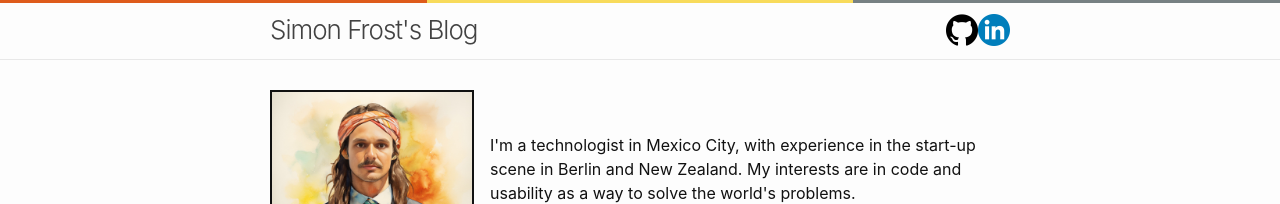
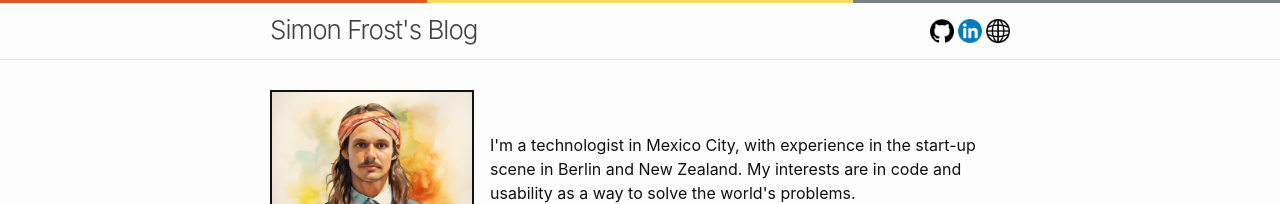
Before and after one commit to SimonHFrost/jekyll_blog, a Jekyll site: the page built from index.markdown, in a window 1280 px wide. Shown: the top 204 px of the page. Built offline with Jekyll 4.4.1, drawn with Linux system fonts in a browser that asks for light colours.

Commit message:
Update social icons

```diff
--- a/_includes/social.html
+++ b/_includes/social.html
@@ -12,13 +12,13 @@
         <use xlink:href="{{ '/assets/minima-social-icons.svg#flickr' | relative_url }}"></use>
       </svg> <span class="username">{{ site.flickr_username| escape }}</span></a></li>{%- endif -%}
   {%- if site.github_username -%}<li><a href="https://github.com/{{ site.github_username| cgi_escape | escape }}"><img
-        class="png-icon" src="assets/icons/github.png"> <span class="username"></span></a></li>{%- endif -%}
+        class="png-icon" src="/assets/icons/github.png"> <span class="username"></span></a></li>{%- endif -%}
   {%- if site.instagram_username -%}<li><a
       href="https://instagram.com/{{ site.instagram_username| cgi_escape | escape }}"><svg class="svg-icon">
         <use xlink:href="{{ '/assets/minima-social-icons.svg#instagram' | relative_url }}"></use>
       </svg> <span class="username">{{ site.instagram_username| escape }}</span></a></li>{%- endif -%}
   {%- if site.linkedin_username -%}<li><a
-      href="https://www.linkedin.com/in/{{ site.linkedin_username| cgi_escape | escape }}"><img class="png-icon" src="assets/icons/linkedin.png" <span class="username"></span></a></li>{%- endif -%}
+      href="https://www.linkedin.com/in/{{ site.linkedin_username| cgi_escape | escape }}"><img class="png-icon" src="/assets/icons/linkedin.png" <span class="username"></span></a></li>{%- endif -%}
   {%- if site.pinterest_username -%}<li><a
       href="https://www.pinterest.com/{{ site.pinterest_username| cgi_escape | escape }}"><svg class="svg-icon">
         <use xlink:href="{{ '/assets/minima-social-icons.svg#pinterest' | relative_url }}"></use>
@@ -42,4 +42,6 @@
   {%- if site.rss -%}<li><a href="{{ 'feed.xml' | relative_url }}"><svg class="svg-icon">
         <use xlink:href="{{ '/assets/minima-social-icons.svg#rss' | relative_url }}"></use>
       </svg> <span>{{ site.rss | escape }}</span></a></li>{%- endif -%}
+
+      <a href="mosmos.mx"><img class="png-icon" src="/assets/icons/globe.png"></img></a>
 </ul>
--- a/_sass/minima/_base.scss
+++ b/_sass/minima/_base.scss
@@ -233,8 +233,9 @@ pre {
 }
 
 .png-icon {
-  width: 32px;
-  height: 32px;
+  width: 24px;
+  height: 24px;
+  margin-left: 4px;
 }
 
 
```
Also changed, not shown: slick-flash-cardz-privacy-policy.markdown (deleted, +0 -7 lines).
